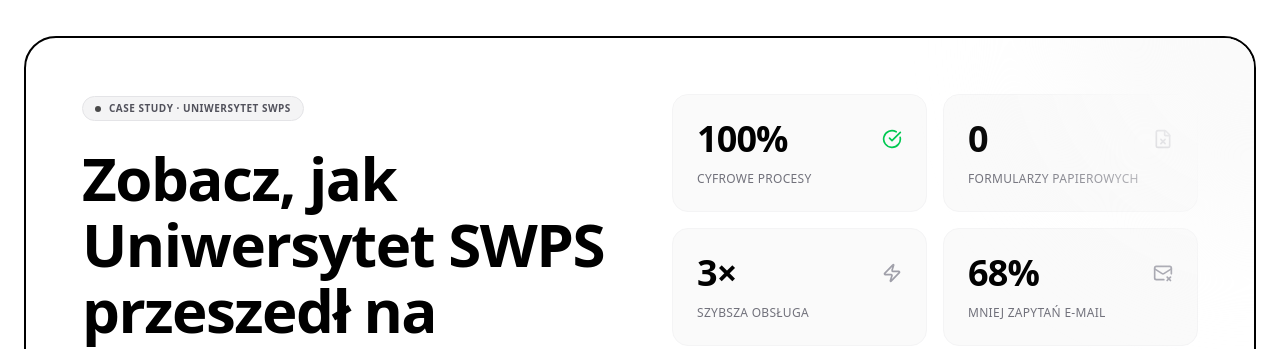
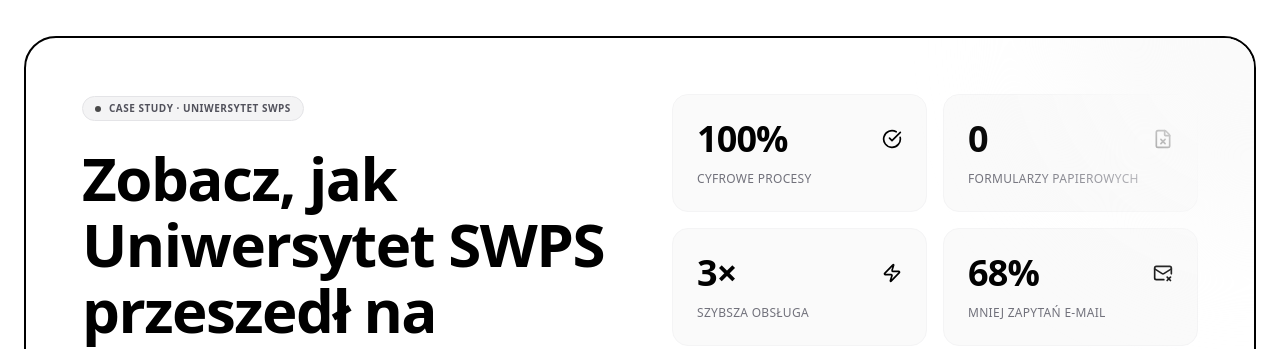
Before and after one commit to Dabermanpl/Think-Beyond-UX, a Next.js app: page / in a window 1280 px wide. Shown: the part 2940-3289 px from the top of the page. Built offline with nearby package versions, Linux system fonts and the light colour scheme.

Commit message:
UI: Standardized all icons to monochrome style (black) across the project

```diff
--- a/src/components/LeadMagnet.tsx
+++ b/src/components/LeadMagnet.tsx
@@ -42,10 +42,10 @@
             {/* Stats Grid */}
             <div className="grid grid-cols-2 gap-4">
               {[
-                { label: "Cyfrowe procesy", value: "100%", icon: <CheckCircle size={20} className="text-green-500" /> },
-                { label: "Formularzy papierowych", value: "0", icon: <FileX size={20} className="text-zinc-400" /> },
-                { label: "Szybsza obsługa", value: "3×", icon: <Zap size={20} className="text-zinc-400" /> },
-                { label: "Mniej zapytań e-mail", value: "68%", icon: <MailX size={20} className="text-zinc-400" /> },
+                { label: "Cyfrowe procesy", value: "100%", icon: <CheckCircle size={20} className="text-black" /> },
+                { label: "Formularzy papierowych", value: "0", icon: <FileX size={20} className="text-black" /> },
+                { label: "Szybsza obsługa", value: "3×", icon: <Zap size={20} className="text-black" /> },
+                { label: "Mniej zapytań e-mail", value: "68%", icon: <MailX size={20} className="text-black" /> },
               ].map((stat, i) => (
                 <div key={i} className="bg-zinc-50 border border-zinc-100 p-6 rounded-2xl space-y-3">
                   <div className="flex items-center justify-between">
--- a/src/components/ProblemStorytelling.tsx
+++ b/src/components/ProblemStorytelling.tsx
@@ -5,17 +5,17 @@
     {
       title: "Papierologia i kolejki",
       description: "Tysiące papierowych wniosków, które gubią się w obiegu i zmuszają studentów do stania w kolejkach do dziekanatu.",
-      icon: <FileStack className="text-primary" size={24} />,
+      icon: <FileStack className="text-black" size={24} />,
     },
     {
       title: "Chaos komunikacyjny",
       description: "Informacje rozproszone po wielu systemach, Excelach i mailach. Brak jednego źródła prawdy o kandydacie.",
-      icon: <Network className="text-primary" size={24} />,
+      icon: <Network className="text-black" size={24} />,
     },
     {
       title: "Ograniczona samoobsługa",
       description: "Student musi przyjść osobiście, by załatwić prostą sprawę. Brak nowoczesnych narzędzi mobilnych.",
-      icon: <Smartphone className="text-primary" size={24} />,
+      icon: <Smartphone className="text-black" size={24} />,
     },
   ];
 
```
